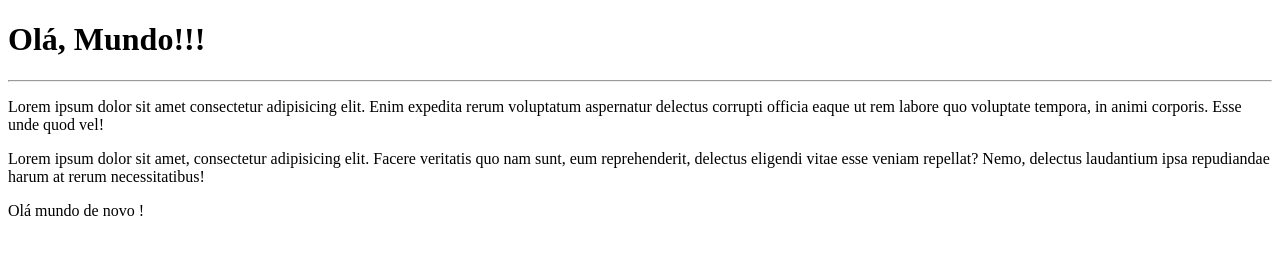
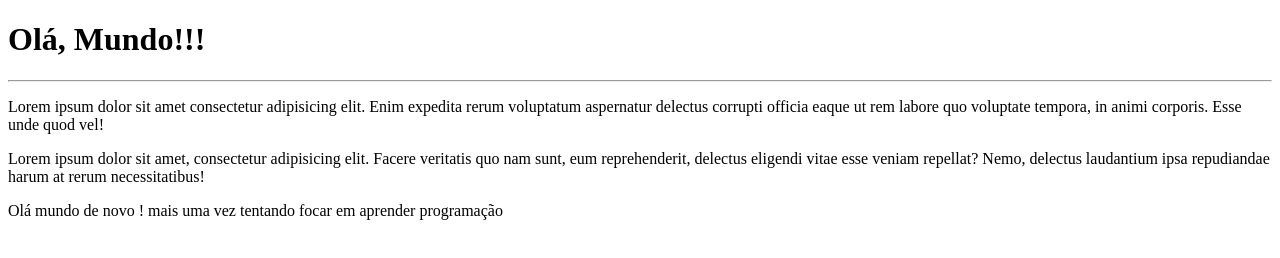
Before and after one commit to jeffersonn9/Ola-Mundo, a plain HTML site: page site-exemplo/index.html in a window 1280 px wide. Drawn offline with Linux system fonts and the light colour scheme.

Commit message:
Update index.html

```diff
--- a/site-exemplo/index.html
+++ b/site-exemplo/index.html
@@ -11,6 +11,7 @@
     <hr>
     <p>Lorem ipsum dolor sit amet consectetur adipisicing elit. Enim expedita rerum voluptatum aspernatur delectus corrupti officia eaque ut rem labore quo voluptate tempora, in animi corporis. Esse unde quod vel!</p>
     <p>Lorem ipsum dolor sit amet, consectetur adipisicing elit. Facere veritatis quo nam sunt, eum reprehenderit, delectus eligendi vitae esse veniam repellat? Nemo, delectus laudantium ipsa repudiandae harum at rerum necessitatibus!</p>
-    <p>Olá mundo de novo !</p>
+    <p>Olá mundo de novo ! mais uma vez tentando focar em aprender programação </p>
+
 </body>
 </html>
```
